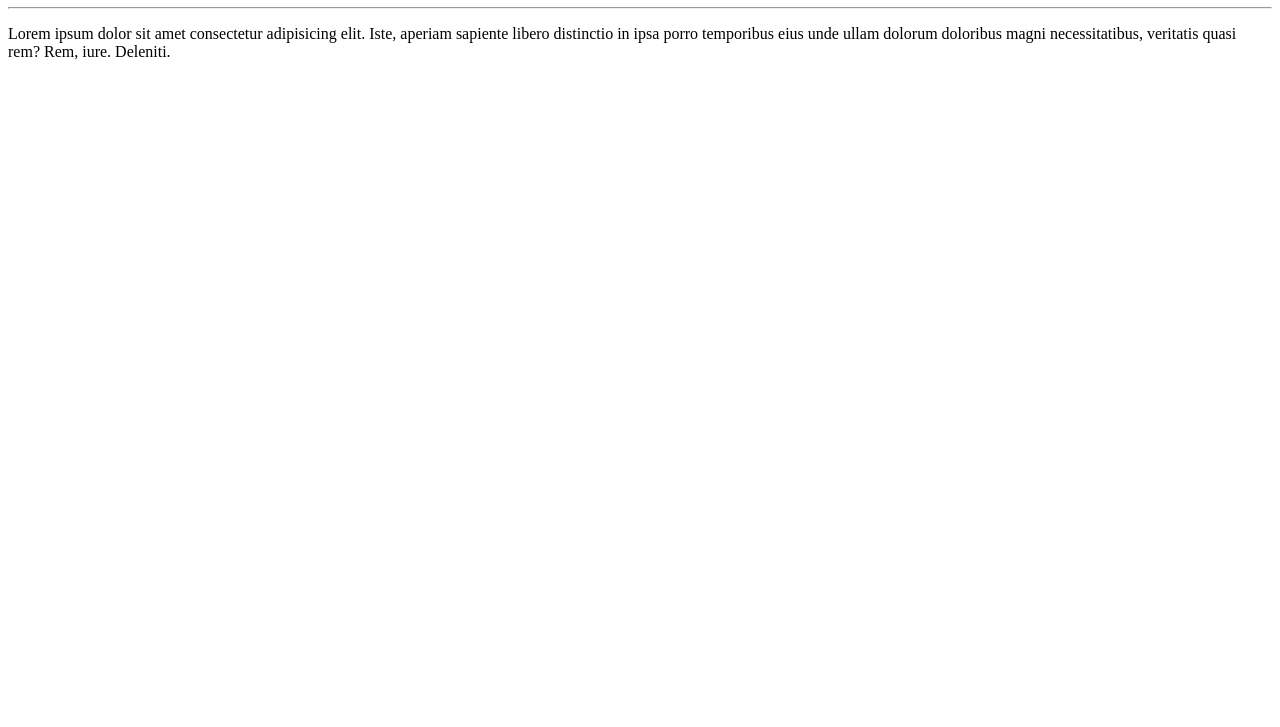
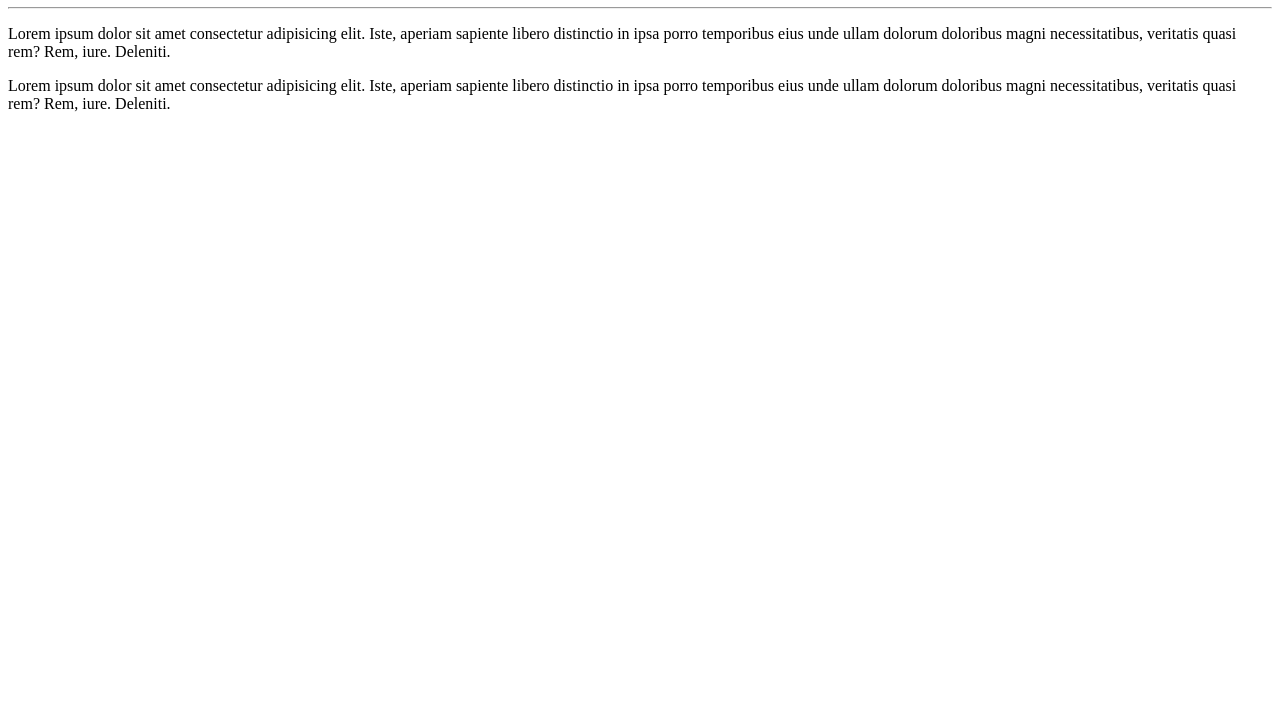
Before and after one commit to Mauricio9888/GitGitHub, a plain HTML site: page Site/index.html in a window 1280 px wide. Shown: the part 73-800 px from the top of the page. Drawn offline with Linux system fonts and the light colour scheme.

Commit message:
Update index.html

```diff
--- a/Site/index.html
+++ b/Site/index.html
@@ -15,6 +15,11 @@
         eius unde ullam dolorum doloribus magni necessitatibus,
         veritatis quasi rem? Rem, iure. Deleniti.
     </p>
+     <p>Lorem ipsum dolor sit amet consectetur adipisicing elit.
+        Iste, aperiam sapiente libero distinctio in ipsa porro temporibus
+        eius unde ullam dolorum doloribus magni necessitatibus,
+        veritatis quasi rem? Rem, iure. Deleniti.
+    </p>
 
 </body>
 </html>
```
